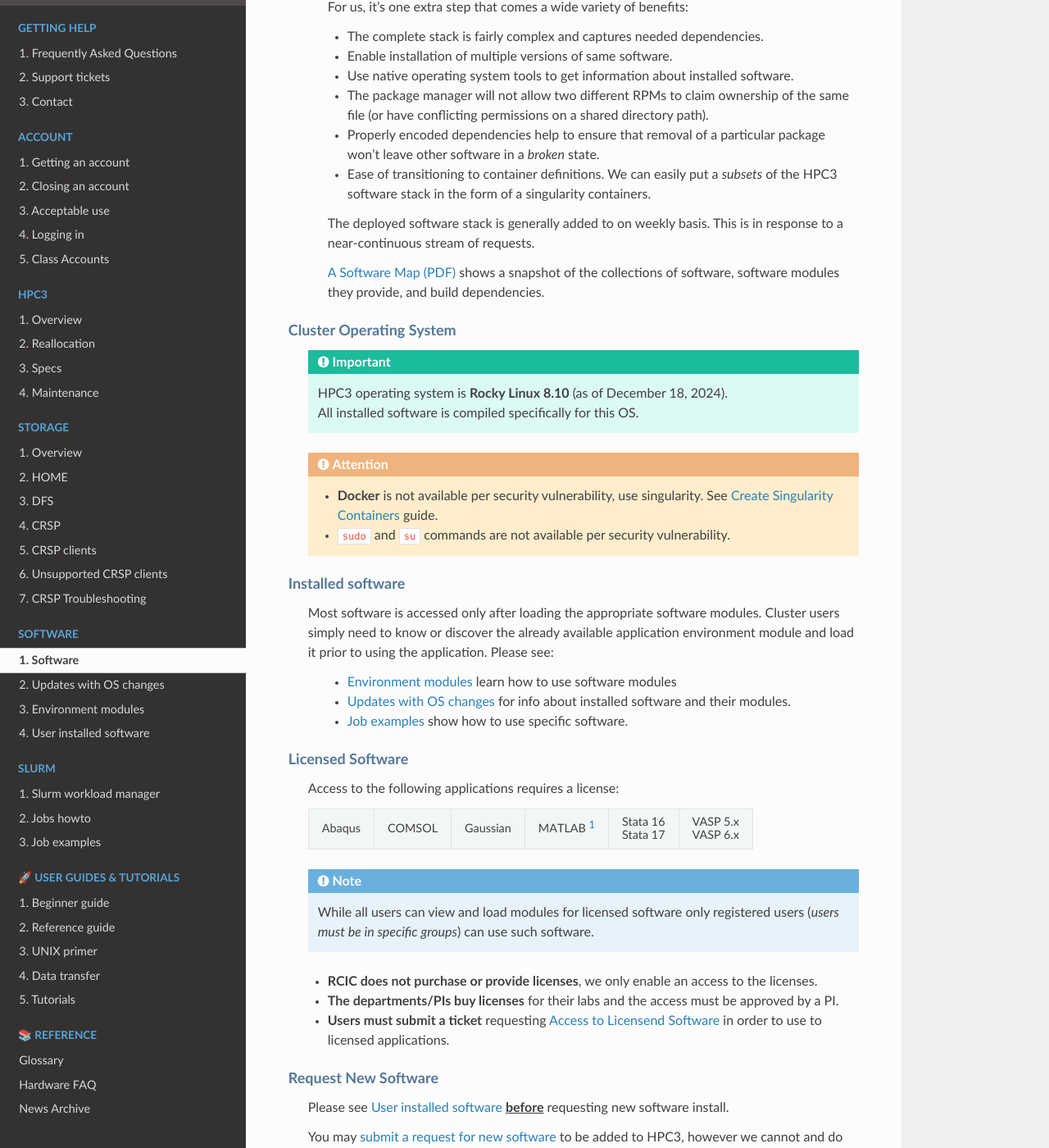
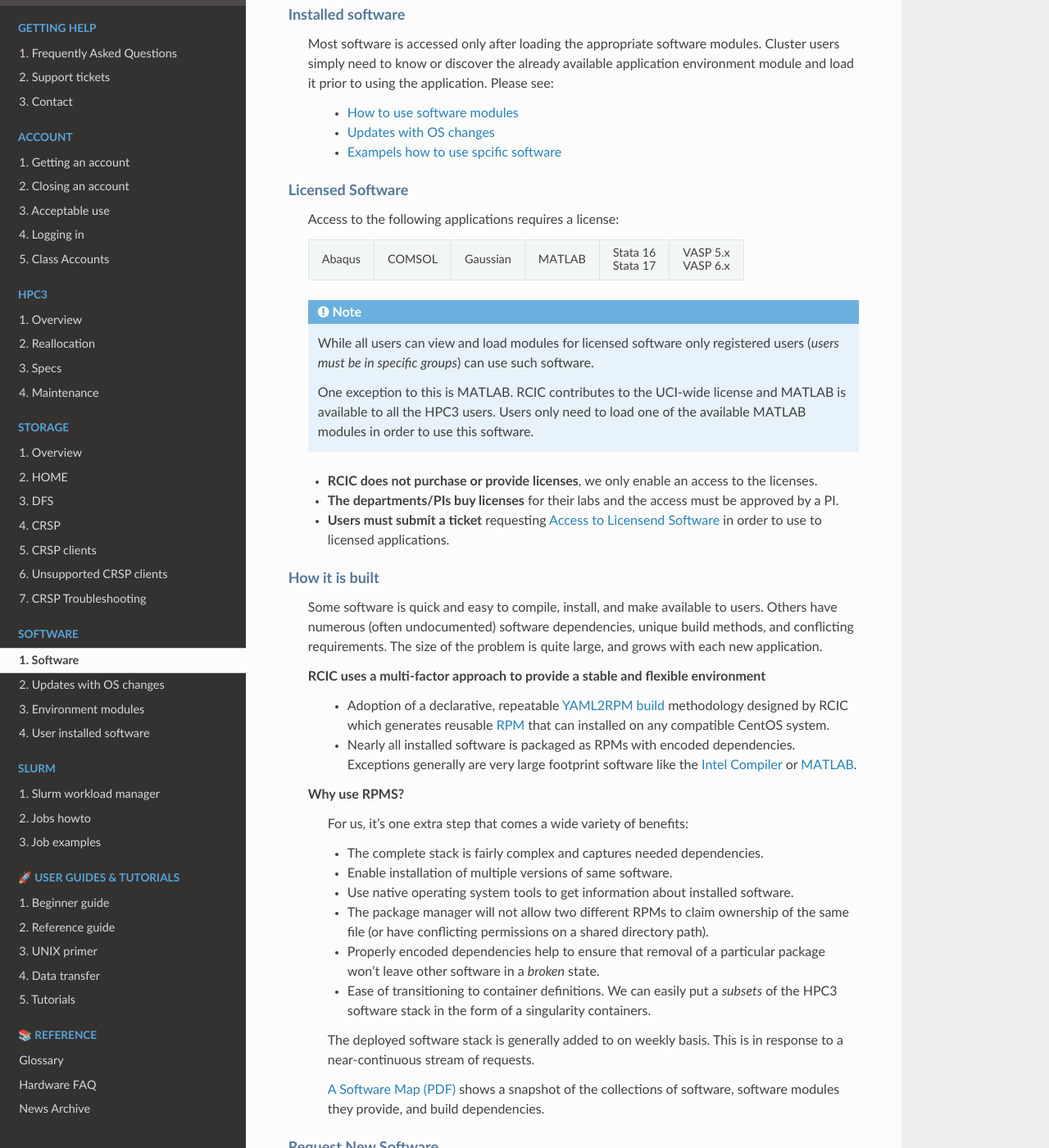
Before and after one commit to RCIC-UCI-Public/website-rcic, a Sphinx documentation site: the page built from docs/source/software/software.rst, in a window 1280 px wide and 1400 px high, scrolled down 701 px. Shown: the whole window at 82% size. Built offline with Sphinx 7.4.7 and the Read the Docs theme 3.1.0, drawn with Linux system fonts in a browser that asks for light colours; some of the changed lines change nothing that is shown; some of the changed text lies outside the part shown.

Commit message:
reorder sections, put OS and installed software first. This gives a better visibility to the users. Add searchable software table per what will be installed for Rocky 9. Currently commented out.

```diff
--- a/docs/source/software/software.rst
+++ b/docs/source/software/software.rst
@@ -3,15 +3,74 @@
 Software
 ========
 
-  | :ref:`How it is built <how is built>`
-  | :ref:`Cluster OS <cluster os>`
+  | :ref:`cluster os`
   | :ref:`Installed Software <installed software>`
   | :ref:`Licensed Software <licensed software>`
+  | :ref:`How the software is built <how is built>`
   | :ref:`Request New Software <request new software>`
 
 HPC3 serves researchers from all corners of the UCI campus. At the heart of the value that RCIC adds
 to HPC3, is wide range of applications software that is compiled and ready for use. There are
 literally hundreds of domain-specific, community-supported, applications maintained on the cluster.
+
+.. _cluster os:
+
+:section:`Cluster Operating System`
+  .. important:: | |hpc3-OS|
+                 | |hpc3-sw|
+
+  .. attention:: * **Docker** is not available per security vulnerability, use
+                   singularity. See :ref:`install singularity` guide.
+                 * ``sudo`` and ``su`` commands are not available per security vulnerability.
+
+.. _installed software:
+
+:section:`Installed software`
+  Most software is accessed only after loading the appropriate software modules.
+  Cluster users simply need to know or discover the
+  already available application environment module and load
+  it prior to using the application. Please see:
+
+    * :ref:`How to use software modules <modules>`
+    * :ref:`software updates`
+    * :ref:`Exampels how to use spcific software <job examples>`
+
+..
+  The following table lists available software (by their associated modules)
+  together with a category and a short description. Info on modules naming schema
+  is available :ref:`in this page <use modules>`.
+
+  Click on the column header for sorting.
+
+  .. csv-table:: Installed Software, updated :blogauthor:`XX July 2025`.
+     :class: noscroll-table sortable
+     :file: sw.csv
+     :widths: 25,10,65
+     :header-rows: 1
+
+.. _licensed software:
+
+:section:`Licensed Software`
+  Access to the following applications requires a license:
+
+  +--------+--------+----------+------------+----------+----------+
+  | Abaqus | COMSOL | Gaussian | MATLAB     | Stata 16 | VASP 5.x |
+  |        |        |          |            |          |          |
+  |        |        |          |            | Stata 17 | VASP 6.x |
+  +--------+--------+----------+------------+----------+----------+
+
+  .. note:: While all users can view and load modules for licensed software only registered users
+            (*users must be in specific groups*) can use such software.
+
+            One exception to this is MATLAB.
+            RCIC contributes to the UCI-wide license and
+            MATLAB is available to all the HPC3 users. Users only need to load one of
+            the available MATLAB modules in order to use this software.
+
+  * **RCIC does not purchase or provide licenses**, we only enable an access to the licenses.
+  * **The departments/PIs buy licenses** for their labs and the access must be approved by a PI.
+  * **Users must submit a ticket** requesting :ref:`Access to Licensend Software <access licensed software>`
+    in order to use to licensed applications.
 
 .. _how is built:
 
@@ -47,47 +106,6 @@
     `A Software Map (PDF) </_static/software-latest.pdf>`_ shows a snapshot
     of the collections of software, software modules they provide, and build dependencies.
 
-.. _cluster os:
-
-:section:`Cluster Operating System`
-  .. important:: | |hpc3-OS|
-                 | |hpc3-sw|
-
-  .. attention:: * **Docker** is not available per security vulnerability, use
-                   singularity. See :ref:`install singularity` guide.
-                 * ``sudo`` and ``su`` commands are not available per security vulnerability.
-
-.. _installed software:
-
-:section:`Installed software`
-  Most software is accessed only after loading the appropriate software modules.
-  Cluster users simply need to know or discover the
-  already available application environment module and load
-  it prior to using the application. Please see:
-
-    * :ref:`modules` learn how to use software modules
-    * :ref:`software updates` for info about installed software and their modules.
-    * :ref:`job examples` show how to use specific software.
-
-.. _licensed software:
-
-:section:`Licensed Software`
-  Access to the following applications requires a license:
-
-  +--------+--------+----------+------------+----------+----------+
-  | Abaqus | COMSOL | Gaussian | MATLAB [1]_| Stata 16 | VASP 5.x |
-  |        |        |          |            |          |          |
-  |        |        |          |            | Stata 17 | VASP 6.x |
-  +--------+--------+----------+------------+----------+----------+
-
-  .. note:: While all users can view and load modules for licensed software only registered users
-            (*users must be in specific groups*) can use such software.
-
-  * **RCIC does not purchase or provide licenses**, we only enable an access to the licenses.
-  * **The departments/PIs buy licenses** for their labs and the access must be approved by a PI.
-  * **Users must submit a ticket** requesting :ref:`Access to Licensend Software <access licensed software>`
-    in order to use to licensed applications.
-
 .. _request new software:
 
 :section:`Request New Software`
@@ -112,7 +130,3 @@
 
 .. |hpc3-OS| replace:: HPC3 operating system is **Rocky Linux 8.10** (as of December 18, 2024).
 .. |hpc3-sw| replace:: All installed software is compiled specifically for this OS.
-
-.. [1] RCIC contributes to the UCI-wide license and
-       MATLAB is available to all the HPC3 users. Users only need to load one of
-       the available MATLAB modules in order to use this software.
```
